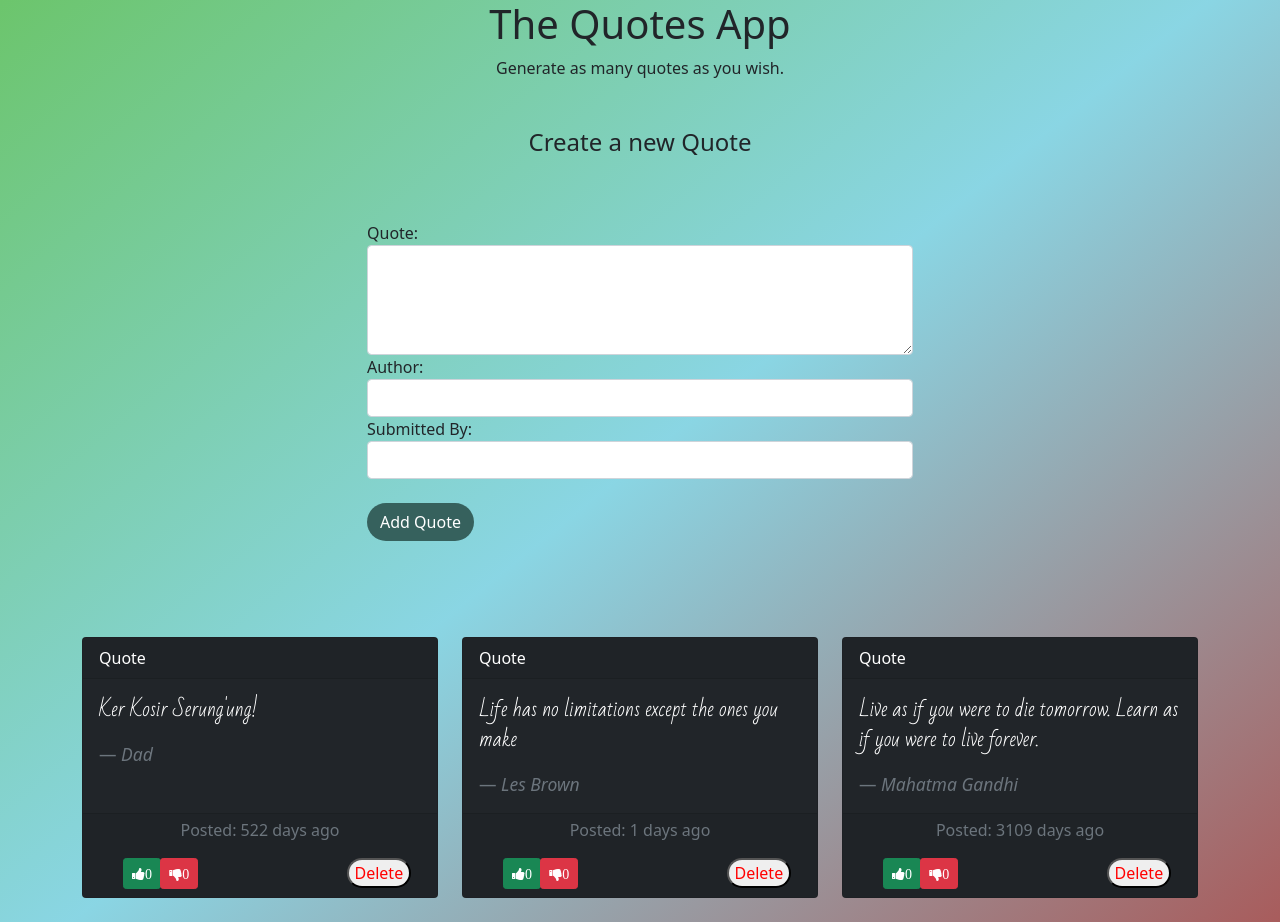
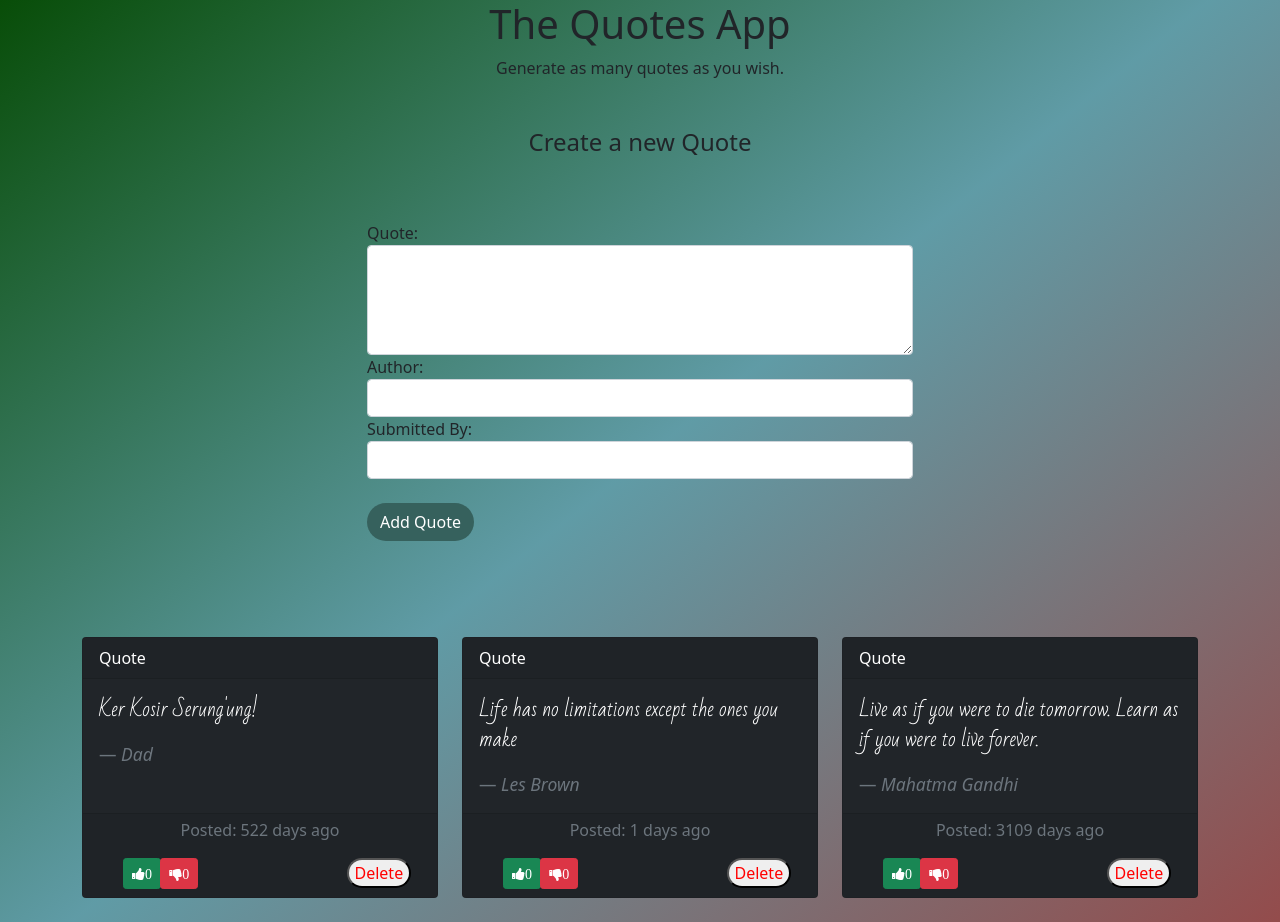
Before and after one commit to clarelimo/Quotes-App, an Angular app: page / in a window 1280 px wide. Built offline with nearby package versions, Linux system fonts and the light colour scheme.

Commit message:
darker background

```diff
--- a/src/styles.css
+++ b/src/styles.css
@@ -3,5 +3,5 @@
 body{
     background: linear-gradient(
         321deg
-        ,rgba(134, 28, 28, 0.719),rgba(88,196,216,.7),rgb(108, 197, 108));
+        ,rgba(105, 5, 5, 0.719),rgba(28, 113, 128, 0.7),rgb(8, 77, 8));
 }
```
